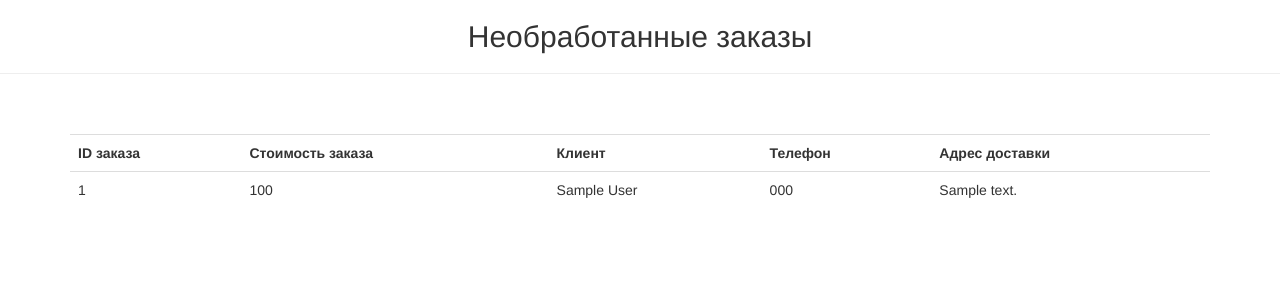
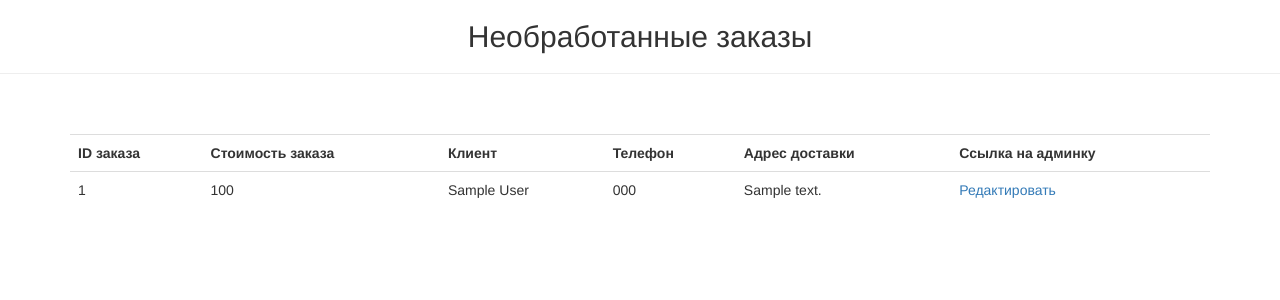
Before and after one commit to Stranix/star-burger, a Django app: page /manager/orders/ in a window 1280 px wide. Shown: the part 52-352 px from the top of the page. Run offline with Django 3.2, Linux system fonts and the light colour scheme; a user stored in the database is signed in; tables that the repository leaves empty hold one stand-in row (values such as "Sample post"); parts of the project's set-up code (start-up, migrations or seed data) failed here and were passed over; some libraries are stand-ins or nearby versions.

Commit message:
Add UI link to admin panel to change order

```diff
--- a/restaurateur/templates/order_items.html
+++ b/restaurateur/templates/order_items.html
@@ -18,6 +18,7 @@
       <th>Клиент</th>
       <th>Телефон</th>
       <th>Адрес доставки</th>
+      <th>Ссылка на админку</th>
     </tr>
 
     {% for item in order_items %}
@@ -27,6 +28,9 @@
         <td>{{ item.firstname }} {{ item.lastname }}</td>
         <td>{{ item.phonenumber }}</td>
         <td>{{ item.address }}</td>
+        <td>
+          <a href="{% url 'admin:foodcartapp_order_change' object_id=item.id %}" target="_blank">Редактировать</a>
+        </td>
       </tr>
     {% endfor %}
    </table>
```
